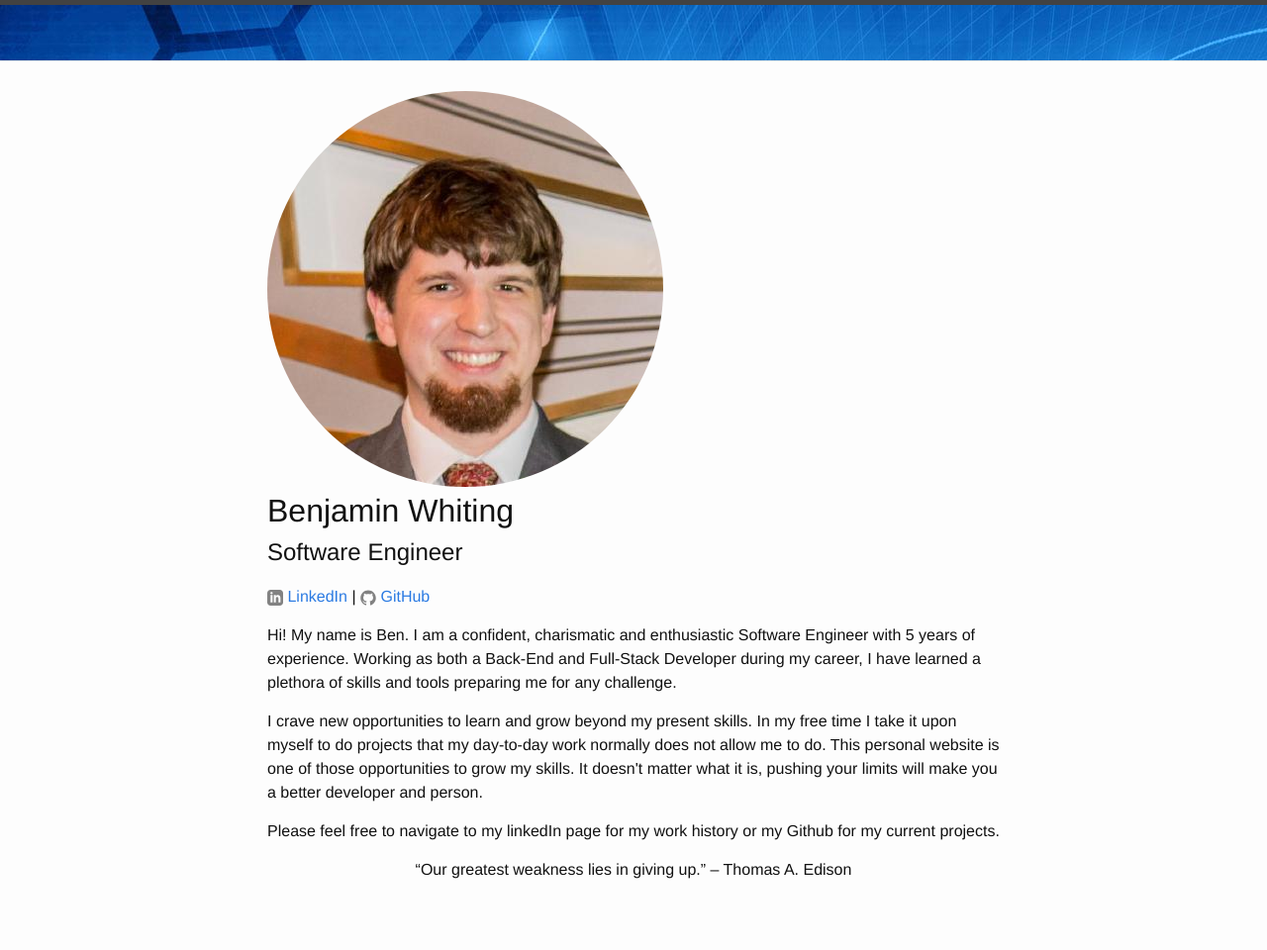
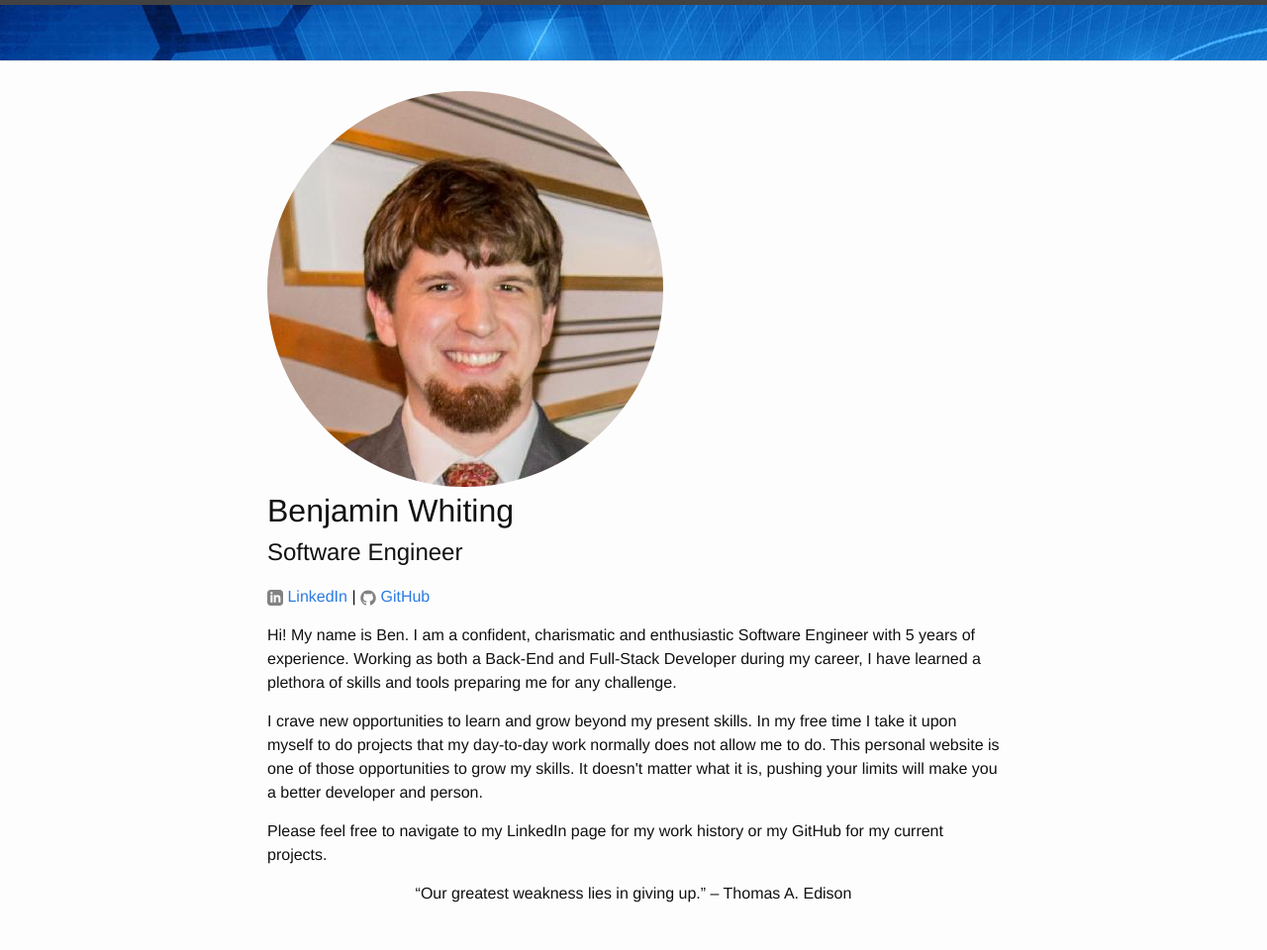
Before and after one commit to BenWhiting/BenWhiting.github.io, a Jekyll site: the page built from index.html, in a window 1280 px wide. Shown: the whole page at 99% size. Built offline with Jekyll 4.4.1, drawn with Linux system fonts in a browser that asks for light colours; before the commit the page ends 936 px from its top, so only the background shows below that.

Commit message:
one last simple clean up

```diff
--- a/_includes/content.html
+++ b/_includes/content.html
@@ -12,8 +12,8 @@
       pushing your limits will make you a better developer and person.
    </p>
    <p>
-      Please feel free to navigate to my linkedIn page for my work history
-      or my Github for my current projects.
+      Please feel free to navigate to my LinkedIn page for my work history
+      or my GitHub for my current projects.
    </p>
 
    <p class="quote">“Our greatest weakness lies in giving up.” – Thomas A. Edison</p>
```
